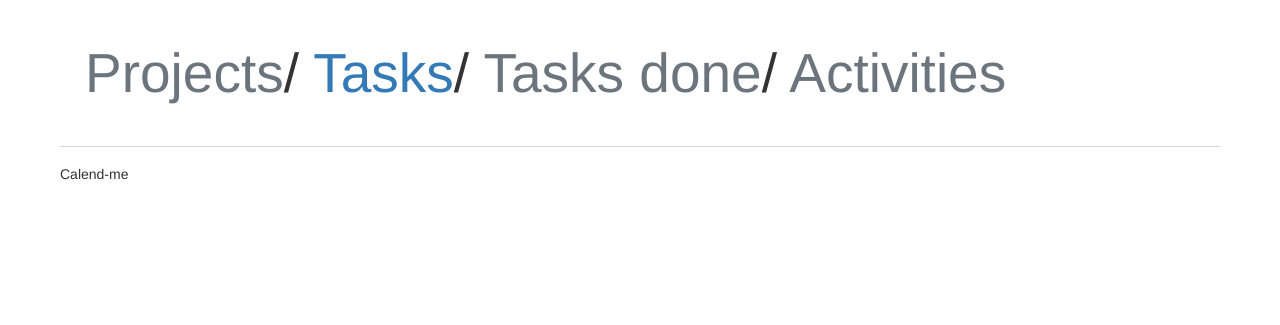
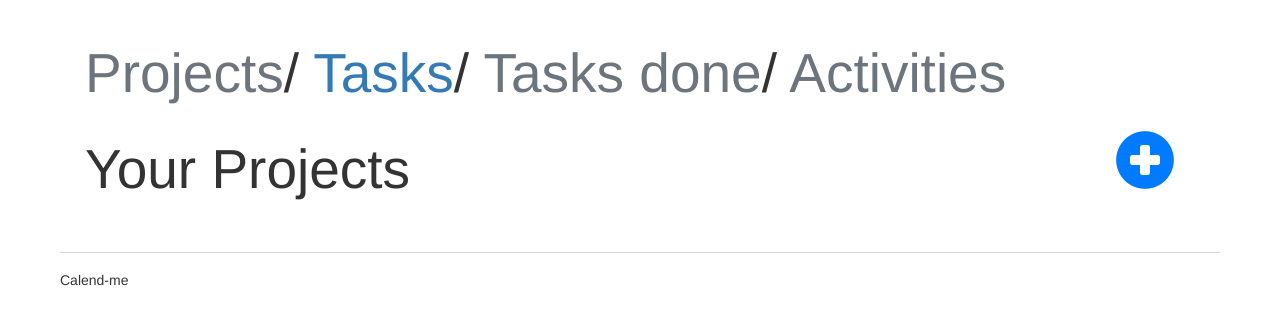
Before and after one commit to Emilie-Thome/Projet_Application_Web, a Django app: page /taskmanager/tasks in a window 1280 px wide. Shown: the part 270-595 px from the top of the page. Run offline with Django 3.2, Linux system fonts and the light colour scheme; the visitor is signed in with stand-in values (Sample User, id 1); data that the repository does not hold is empty; some libraries are stand-ins or nearby versions.

Commit message:
add project button added

```diff
--- a/projet_application_web/taskmanager/templates/taskmanager/projects.html
+++ b/projet_application_web/taskmanager/templates/taskmanager/projects.html
@@ -21,6 +21,18 @@
         </h1>
 
     {% endblock %}
+
+    <!-- Add Project -->
+    <div class="row" style="padding: 0 0">
+        <div class="col">
+            <h1 class="display-2" style="position: relative; float: left;">Your Projects</h1>
+            <button style="position: relative; float: right; border: none; background-color: white; padding: 1rem 2rem; font-size:6rem">
+                <a href="{% url 'newproject' %}" class="btn-block" style="color: #007bff;">
+                    <span class="glyphicon glyphicon-plus-sign"></span>
+                </a>
+            </button>
+        </div>
+    </div>
 
     <!-- Display Projects -->
     <div class="row">
```
